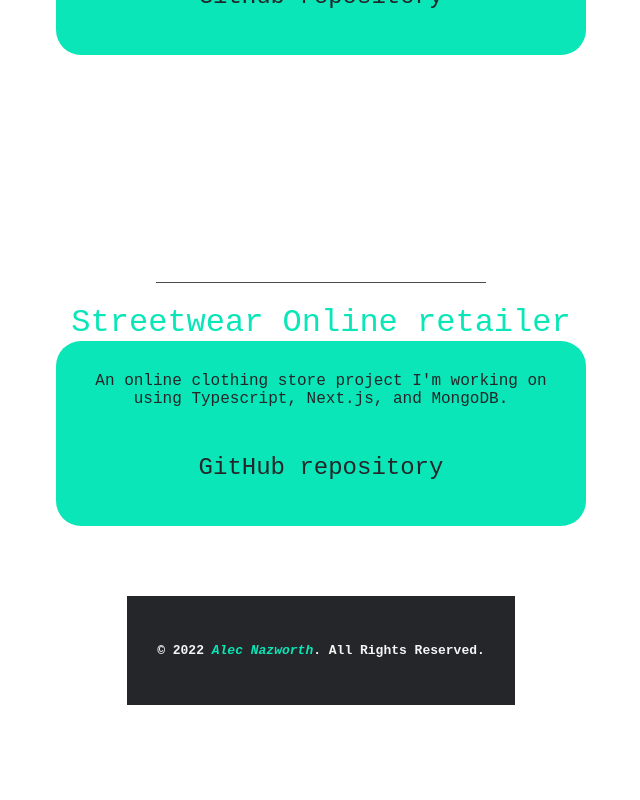
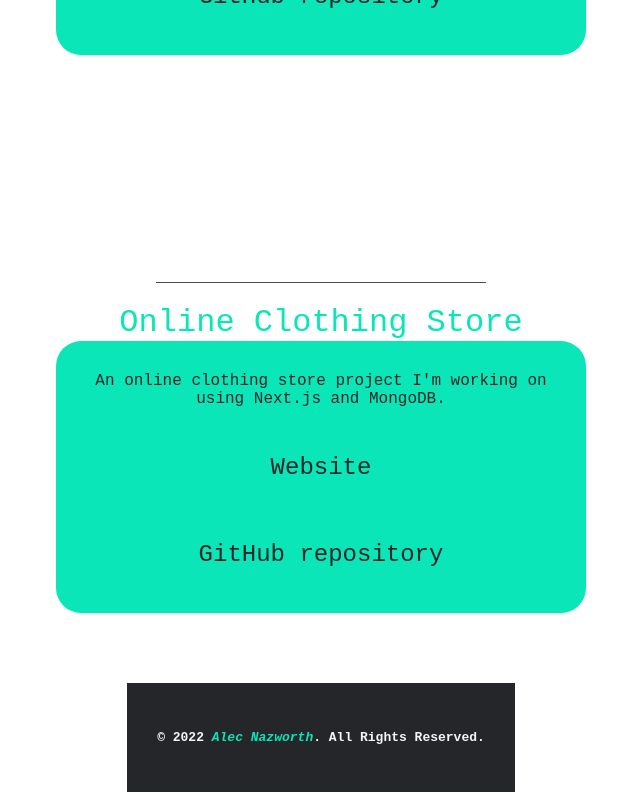
Before and after one commit to alecnazzy/portfolio, a Next.js app: page /projects in a window 1280 px wide. Shown: the part 686-1486 px from the top of the page, without its empty margins (319-959 px from the left). Before the commit the page ends 1399 px from the top, so only its background shows below. Built offline with nearby package versions, Linux system fonts and the light colour scheme.

Commit message:
-updated resume -added website to In-Progress clothing store

```diff
--- a/components/InProgress.tsx
+++ b/components/InProgress.tsx
@@ -8,18 +8,24 @@ export default function InProgress() {
 
             <h1 className={home.title}>In Progress</h1>
 
-            <h1>Streetwear Online retailer</h1>
+            <h1>Online Clothing Store</h1>
             <div className={home.text}>
 
 
 
-                    <p>An online clothing store project I&apos;m working on using Typescript, Next.js,
+                    <p>An online clothing store project I&apos;m working on using Next.js
                     and MongoDB.</p>
+                <h2>
+                    <Link href="https://streetwear-store.vercel.app/" target="_blank">
+                        Website
+                    </Link>
+                </h2>
                 <h2>
                     <Link href="https://github.com/alecnazzy/streetwear-store" target="_blank">
                         GitHub repository
                     </Link>
                 </h2>
+
             </div>
         </div>
 )}
```
Also changed, not shown: 1 other file (tests, documents, lock files or other folders).
